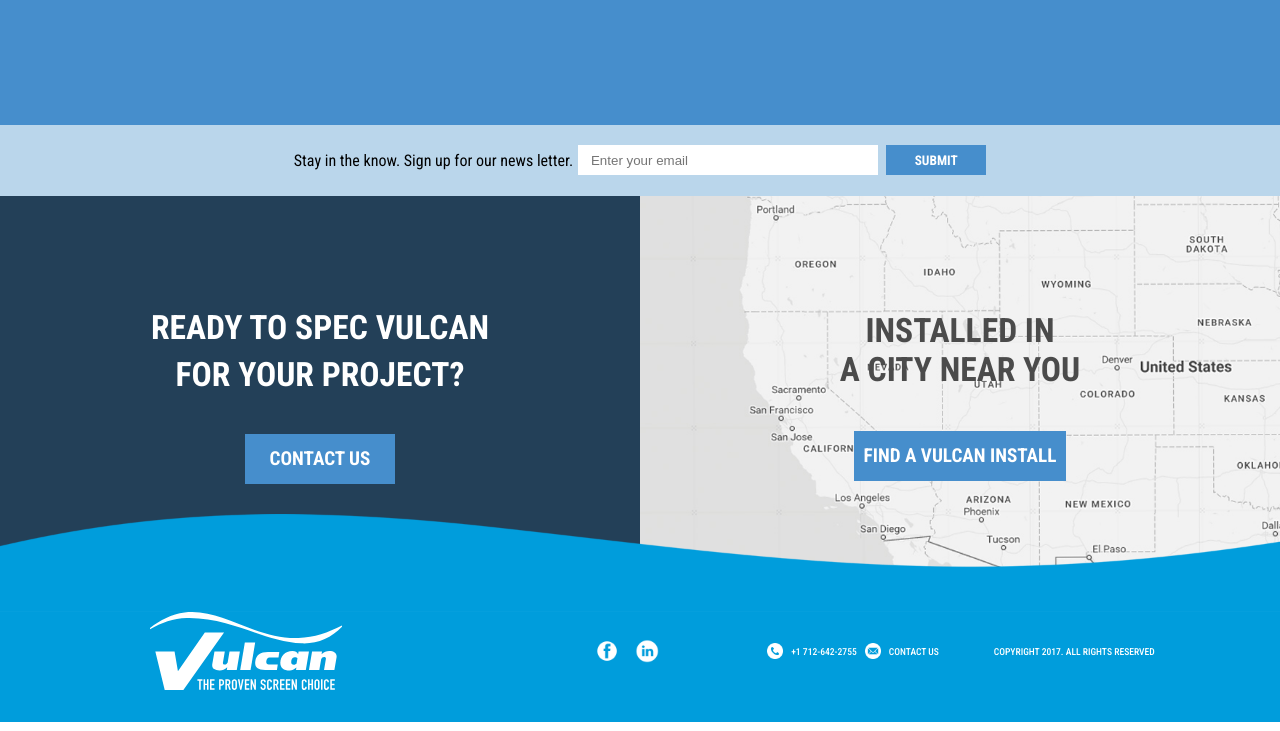
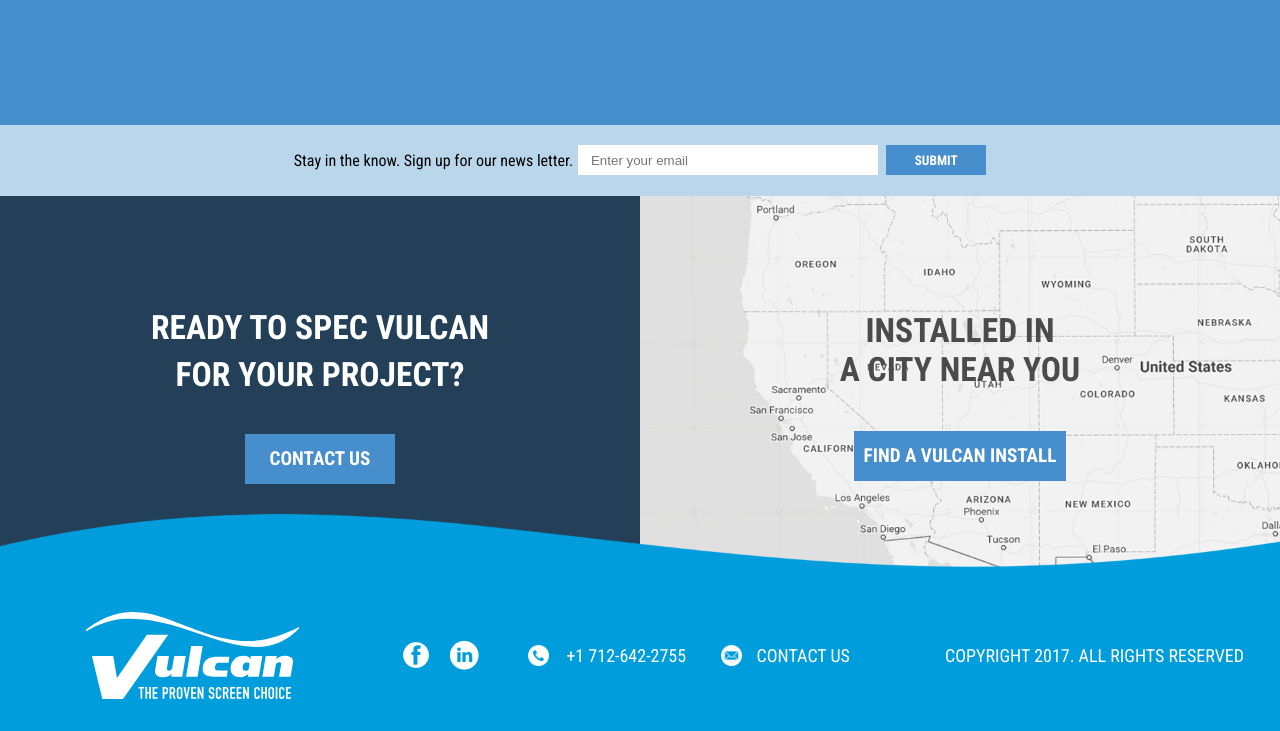
Before and after one commit to MariaVan8/Gulp-Vulcan, a website: page dev/index.html in a window 1280 px wide. Shown: the part 3911-4642 px from the top of the page. Drawn offline with nearby package versions, Linux system fonts and the light colour scheme; files that its build step writes are made by us from their sources.

Commit message:
Updated footer tablet and desktop

```diff
--- a/dev/scss/_footer.scss
+++ b/dev/scss/_footer.scss
@@ -24,7 +24,7 @@
     p {
         color: $white;
         font-size: 1rem;
-        margin: 1rem;
+        // margin: 1rem;
         font-weight: 500;
         text-transform: uppercase;
     }
@@ -33,9 +33,9 @@
         @include flex-row;
         align-items: center;
         justify-content: center;
-        gap: 1rem;
+        gap: 3rem;
         width: 100%;
-        padding: 1rem;
+        padding: 1rem 1rem 0;
         position: relative;
         z-index: 2;
     }
@@ -43,10 +43,11 @@
     &-bottom {
         position: relative;
         z-index: 2;
+        margin-bottom: 3rem;
     }
 
     &-logo {
-        width: 35%;
+        width: 140px;
         text-align: center;
     }
 
@@ -55,8 +56,8 @@
         gap: 1rem;
 
         img {
-            width: 1.5rem;
-            height: 1.5rem;
+            width: 2rem;
+            height: 2rem;
             text-align: center;
         }
     }
@@ -65,51 +66,73 @@
         @include flex-row;
         align-items: center;
 
+
         img {
-            width: 1rem;
-            // height: 1rem;
+            width: 1.3rem;
+            height: 1.3rem;
             text-align: center;
         }
 
         p {
             color: $white;
-            font-size: 0.8rem;
+            font-size: 20px;
+            font-weight: 100;
         }
+        :nth-child(2){
+         margin: 0 1rem 0 0.6rem;
+
+        }
+        :nth-child(3){
+            margin: 0 0.2rem 0 0.7rem;
+           }
+        :nth-child(4){
+            margin: 0 1rem 0 0.2rem;
+           }
+
     }
 
     @media screen and (min-width: 768px) {
+        width: 100%;
+        padding-bottom: 2rem;
         @include flex-row;
         justify-content: space-around;
         bottom: 0rem;
         align-items: center;
         flex-wrap: nowrap;
-        padding-bottom: 2rem;
-
         &-wave {
             bottom: 0;
         }
 
         p {
-            font-size: 0.9rem;
             margin: 0;
+            font-size: 18px;
+            font-weight: 100;
         }
 
         &-logo {
-            width: 80%;
+            width: 180px;
 
             &_wrapper {
-                width: 25%;
+                width: 30%;
                 display: flex;
+                justify-content: center;
             }
         }
 
         &-info_wrapper {
             @include flex-col;
-            padding-right: 4rem;
+            width: 70%;
+            gap: 1rem;
+        }
+
+        &-top{
+            width: 100%;
+            padding-top: 0rem;
         }
 
         &-bottom {
-            width: 100%;
+            width: 75%;
+            margin-bottom: 0rem;
         }
 
         &-right {
@@ -120,49 +143,26 @@
 
     }
 
-    @media (min-width: 960px) {
-        justify-content: space-around;
-
-        &-wave {
-            bottom: 0;
+    @media screen and (min-width: 1024px){
+        &-logo{
+            width: 213px;
         }
-
-        p {
-            font-size: 0.6rem;
+        &-right{
+            width: 80%;
         }
-
-        &-logo {
-            width: 60%;
-
-            &_wrapper {
-                display: flex;
-                justify-content: center;
-                width: 25%;
+        &-top{
+            width: 100%;
         }
+      p{
+        font-size: 18px;
+        font-weight: 400;
       }
 
       &-info_wrapper {
       @include flex-row;
-            justify-content: space-between;
-            padding-right: 0;
       align-items: center;
-            width: 48%;
     }
 
-        &-top {
-            width: 70%;
-            justify-content: space-between;
-        }
-
-        &-right {
-            width: 72%;
-            justify-content: end;
 
     }
-
-        &-bottom {
-            width: 45%;
-            padding: 1rem 0rem;
 }
-    }
-}
```
Lines whose indentation alone changed are shown as unchanged.
